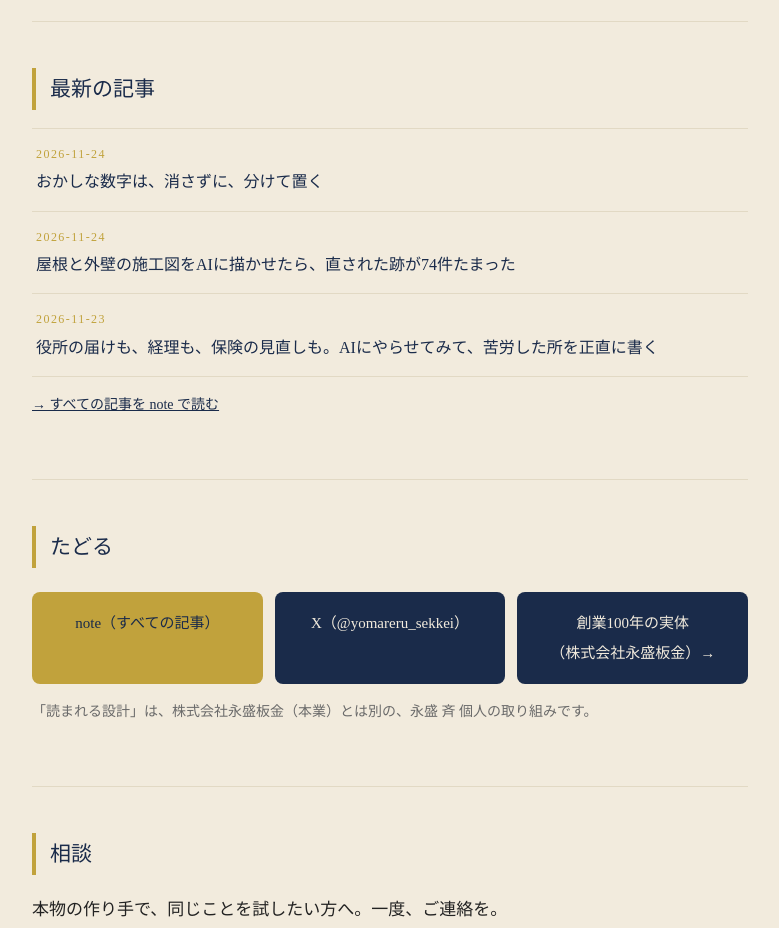
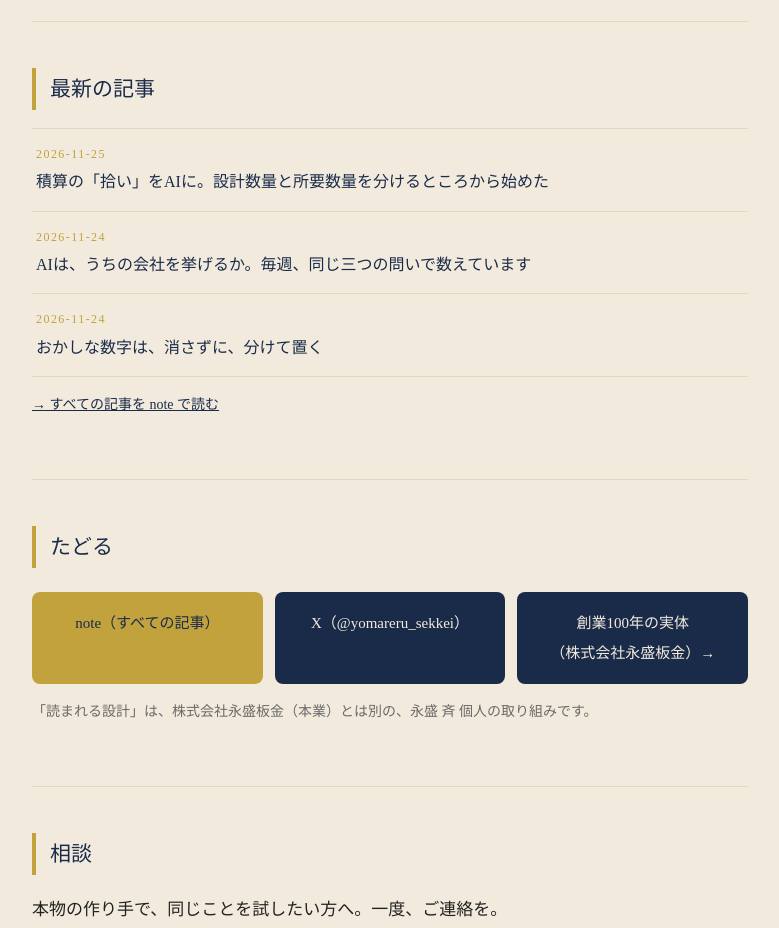
Before and after one commit to wxyz78zyxw-ai/yomareru-sekkei, a plain HTML site: page index.html in a window 1280 px wide. Shown: the part 2080-3008 px from the top of the page, without its empty margins (250-1029 px from the left). Drawn offline with Linux system fonts and the light colour scheme.

Commit message:
Sync latest note articles into site (auto: yomareru-site-latest-sync)

```diff
--- a/index.html
+++ b/index.html
@@ -103,9 +103,9 @@ footer a{color:var(--gold)}
   <h2>最新の記事</h2>
   <!-- POCKET-LATEST:START — この区画は scripts\agent-tasks\yomareru-site-latest-sync.ps1 が note 実機から自動更新する。手で編集しない。 -->
   <ul class="latest">
+    <li><a href="https://note.com/yomareru_sekkei/n/ne473392fbfdd"><span class="d">2026-11-25</span>積算の「拾い」をAIに。設計数量と所要数量を分けるところから始めた</a></li>
+    <li><a href="https://note.com/yomareru_sekkei/n/n6ca0f5e0813d"><span class="d">2026-11-24</span>AIは、うちの会社を挙げるか。毎週、同じ三つの問いで数えています</a></li>
     <li><a href="https://note.com/yomareru_sekkei/n/n07198c99c9ec"><span class="d">2026-11-24</span>おかしな数字は、消さずに、分けて置く</a></li>
-    <li><a href="https://note.com/yomareru_sekkei/n/n79e4f9155710"><span class="d">2026-11-24</span>屋根と外壁の施工図をAIに描かせたら、直された跡が74件たまった</a></li>
-    <li><a href="https://note.com/yomareru_sekkei/n/ndb6c9ab43f7a"><span class="d">2026-11-23</span>役所の届けも、経理も、保険の見直しも。AIにやらせてみて、苦労した所を正直に書く</a></li>
   </ul>
   <!-- POCKET-LATEST:END -->
   <p class="note"><a href="https://note.com/yomareru_sekkei" style="color:var(--navy)">→ すべての記事を note で読む</a></p>
```
